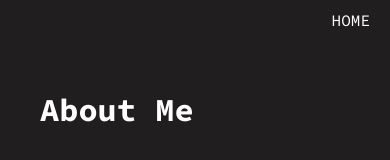
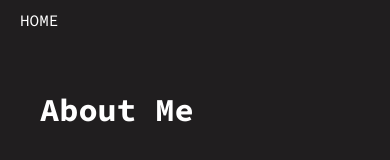
Before and after one commit to fioronifilippo/jk-portfolio, a React (Vite) app: page /about-me in a window 390 px wide. Shown: the top 160 px of the page. Built offline with nearby package versions, Linux system fonts and the light colour scheme.

Commit message:
Fix responsività mobile

```diff
--- a/src/headerAbout.jsx
+++ b/src/headerAbout.jsx
@@ -5,9 +5,7 @@
   return (
     <header id="headerContenitore">
       {/* Usiamo Link per tornare alla Home senza ricaricare */}
-      <Link to="/" className="linkHeader">
-        HOME
-      </Link>
+      <Link to="/">HOME</Link>
     </header>
   );
 }
```
